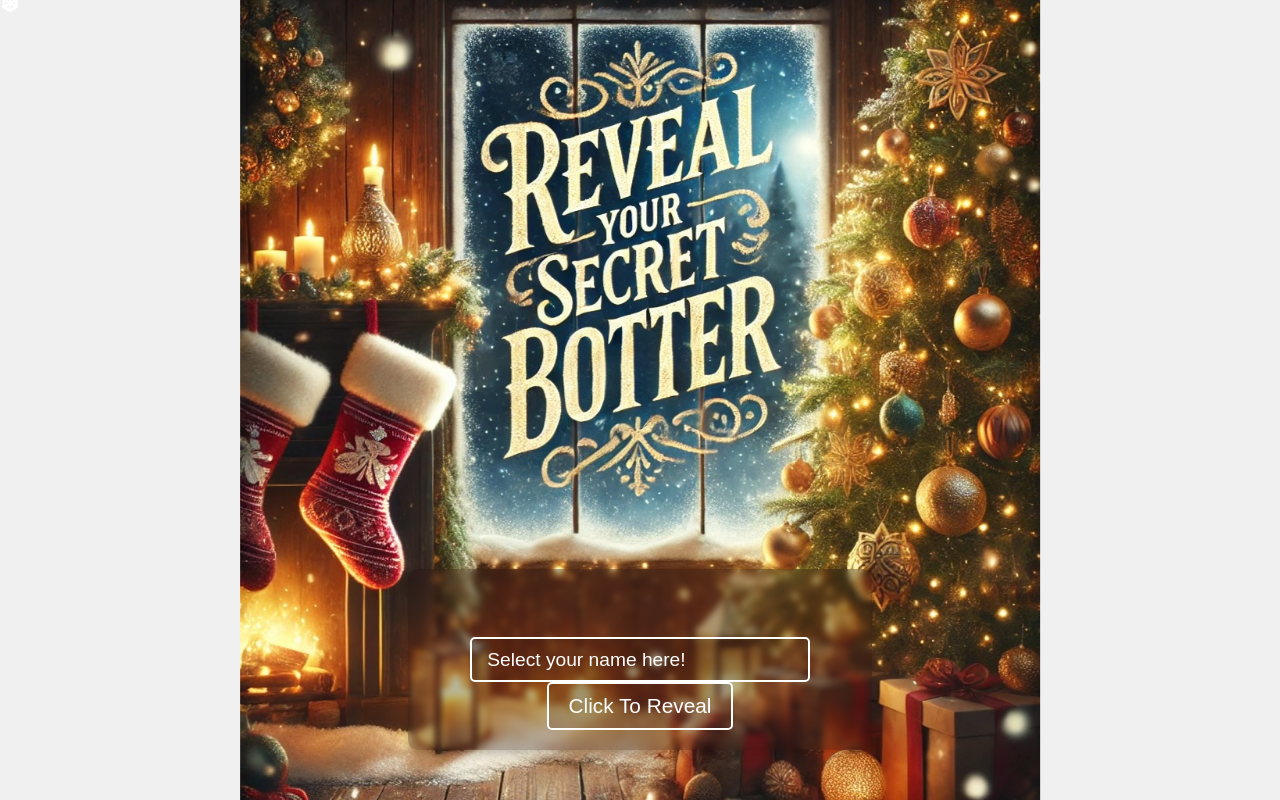
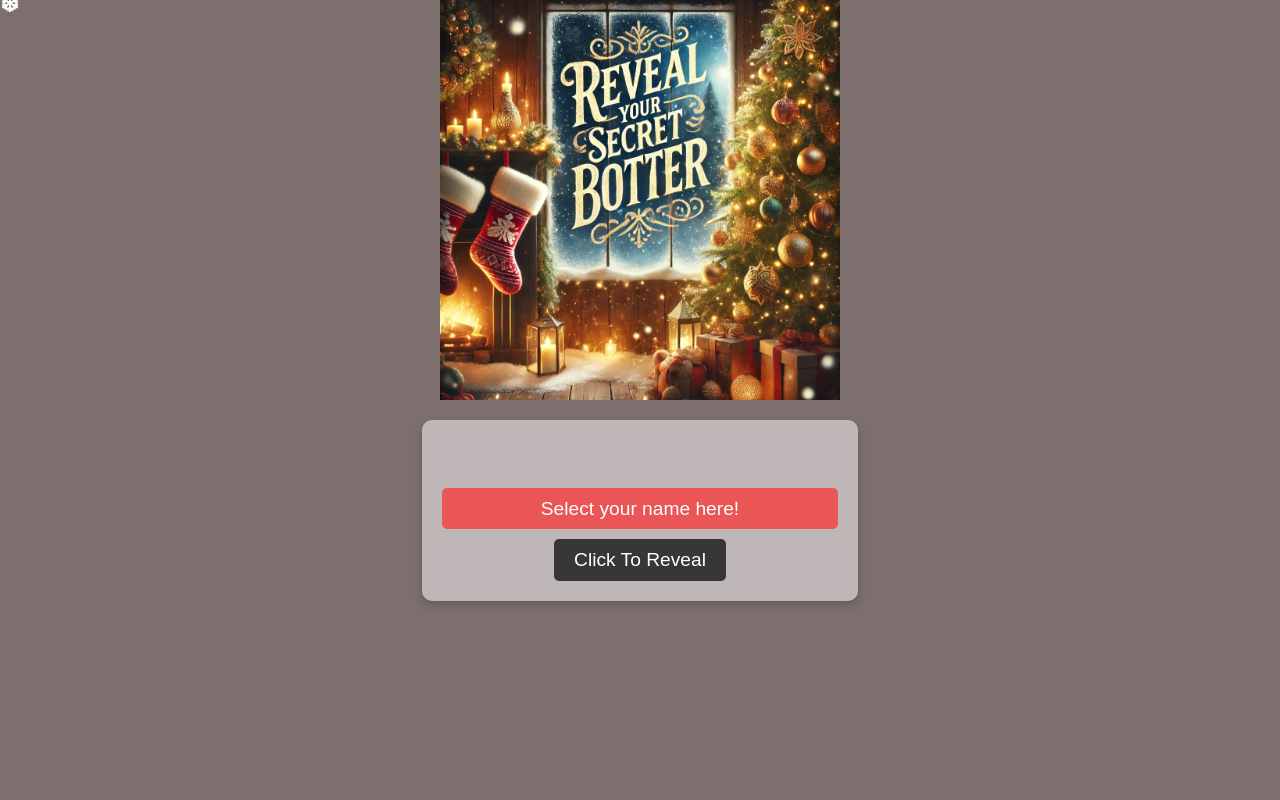
Before and after one commit to ejdjackson/secretbotter, a plain HTML site: page index.html in a window 1280 px wide. Drawn offline with Linux system fonts and the light colour scheme.

Commit message:
Add files via upload

```diff
--- a/styles.css
+++ b/styles.css
@@ -1,74 +1,74 @@
 body {
     margin: 0;
     font-family: Arial, sans-serif;
-    background-color: #f0f0f0;
+    background-color: #7e6f6f;
     display: flex;
     flex-direction: column;
-    justify-content: flex-end; /* Align the content to the bottom */
+    justify-content: flex-start; /* Align content to the top */
+    align-items: center; /* Center content horizontally */
     min-height: 100vh; /* Ensure the body covers the full viewport height */
 }
 
+/* Container styles */
 .container {
     text-align: center;
     padding: 20px;
-    background-color: rgba(32, 15, 15, 0.3); /* See-through container */
-    backdrop-filter: blur(3px); /* Optional: Add a subtle blur effect */
-    margin: 0 auto 50px; /* Center horizontally with space at the bottom */
-    max-width: 600px;
+    background-color: rgba(255, 255, 255, 0.5); /* Make the container semi-transparent */
+    margin: 20px auto; /* Add spacing above and below the container */
+    max-width: 90%; /* Limit container width on smaller screens */
     border-radius: 10px;
     box-shadow: 0 4px 8px rgba(0, 0, 0, 0.2);
-    color: white; /* Ensure all text inside is white */
+    color: white; /* Ensure all text in the container is white */
 }
 
-/* Add the background image */
+/* Add the background image above the container */
 body::before {
     content: '';
-    position: fixed;
-    top: 0;
-    left: 0;
+    position: relative; /* Keep it part of the document flow */
     width: 100%;
-    height: 100%;
+    height: 50vh; /* Take up half the screen height */
     background-image: url('christmas-tree.jpeg');
     background-size: contain; /* Keep the image aspect ratio */
     background-position: center top; /* Position image at the top center */
     background-repeat: no-repeat; /* Prevent tiling */
-    z-index: -1; /* Place it behind the content */
 }
 
-/* Dropdown styles */
-select {
-    width: 80%; /* Make the dropdown wider */
-    padding: 10px 15px; /* Add padding for larger clickable area */
-    font-size: 1.2rem; /* Increase font size */
-    background-color: rgba(25, 11, 11, 0.2); /* Transparent background */
-    color: white; /* White text */
-    border: 2px solid white; /* White border */
-    border-radius: 5px; /* Rounded corners */
-    outline: none; /* Remove focus outline */
-    appearance: none; /* Remove default arrow styling for customisation if needed */
+/* Dropdown styling */
+#nameSelector {
+    width: 100%; /* Make the dropdown take up the full width of the container */
+    padding: 10px;
+    font-size: 1.2em; /* Make the font size larger */
+    color: white; /* Set the text colour to white */
+    background-color: rgba(253, 45, 45, 0.7); /* Add a dark background to contrast the white text */
+    border: none;
+    border-radius: 5px;
+    outline: none; /* Remove the default outline */
+    text-align: center; /* Centre the text */
+    appearance: none; /* Remove browser default dropdown styles */
 }
 
-/* Dropdown focus and hover effects */
-select:hover, select:focus {
-    background-color: rgba(255, 255, 255, 0.4); /* Slightly lighter background */
-    border-color: #ddd; /* Lighten border on hover/focus */
+/* Dropdown hover and focus styles */
+#nameSelector:hover,
+#nameSelector:focus {
+    background-color: rgba(255, 0, 0, 0.9); /* Darken the background on hover/focus */
+    cursor: pointer;
 }
 
-/* Button styling (optional improvement) */
-button {
+/* Button styling */
+#revealButton {
     padding: 10px 20px;
-    font-size: 1.3rem;
+    font-size: 1.2em;
     color: white;
-    background-color: rgba(66, 28, 28, 0.2); /* Transparent button background */
-    border: 2px solid white;
+    background-color: rgba(0, 0, 0, 0.7);
+    border: none;
     border-radius: 5px;
+    outline: none;
     cursor: pointer;
-    transition: background-color 0.3s, border-color 0.3s;
+    margin-top: 10px;
 }
 
-button:hover {
-    background-color: rgba(255, 255, 255, 0.4); /* Lighter hover effect */
-    border-color: #ddd;
+#revealButton:hover {
+    background-color: rgba(0, 0, 0, 0.9); /* Darken the button on hover */
 }
 
 /* Snowflake styles */
@@ -100,3 +100,25 @@ button:hover {
         transform: translateY(100vh);
     }
 }
+
+/* Optimise for smaller screens using media queries */
+@media (max-width: 768px) {
+    .container {
+        padding: 15px;
+        margin: 10px auto;
+    }
+
+    #nameSelector {
+        font-size: 1em;
+        padding: 8px;
+    }
+
+    #revealButton {
+        font-size: 1em;
+        padding: 8px 16px;
+    }
+
+    body::before {
+        height: 40vh; /* Reduce image height on smaller screens */
+    }
+}
```
